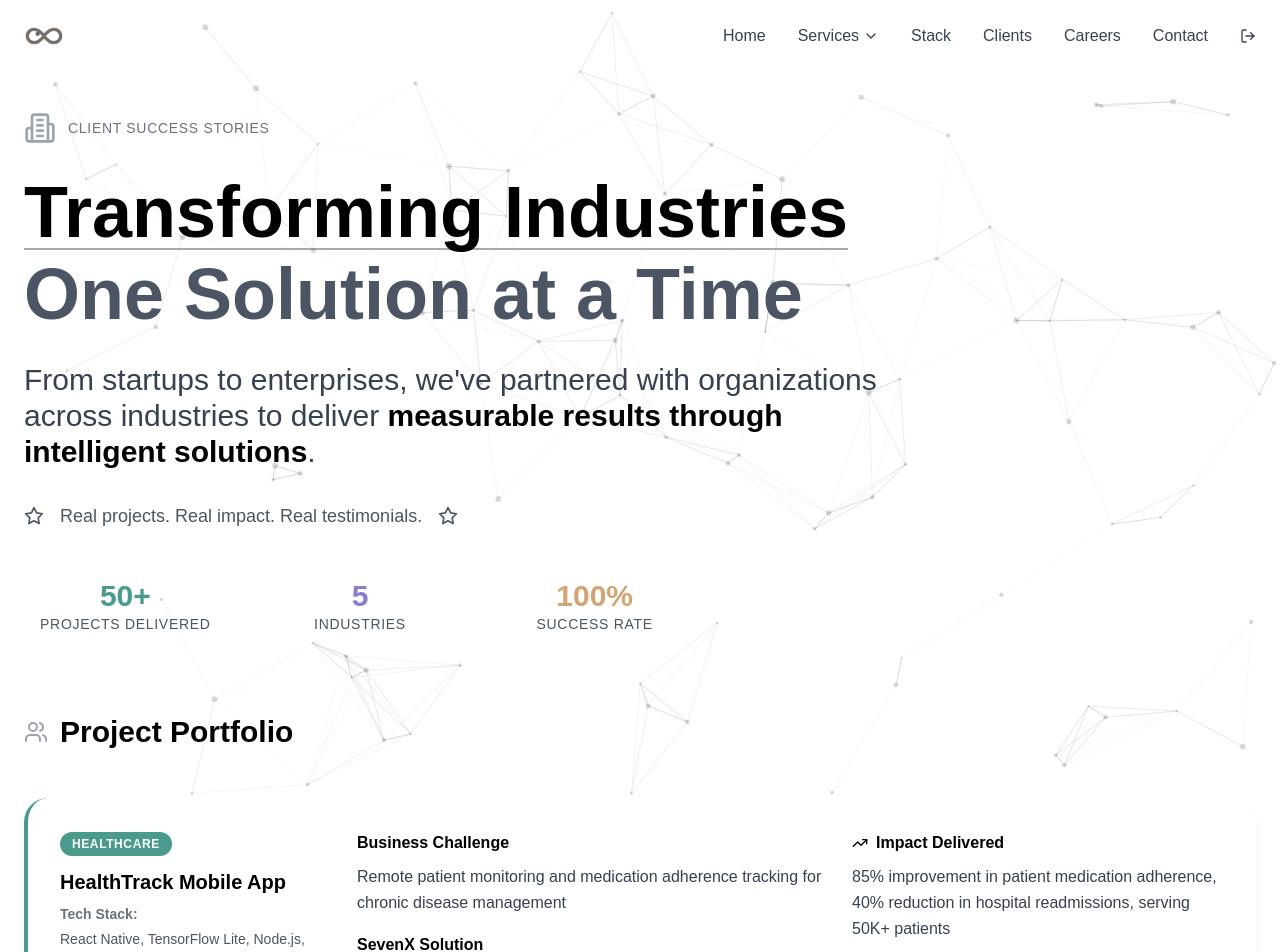
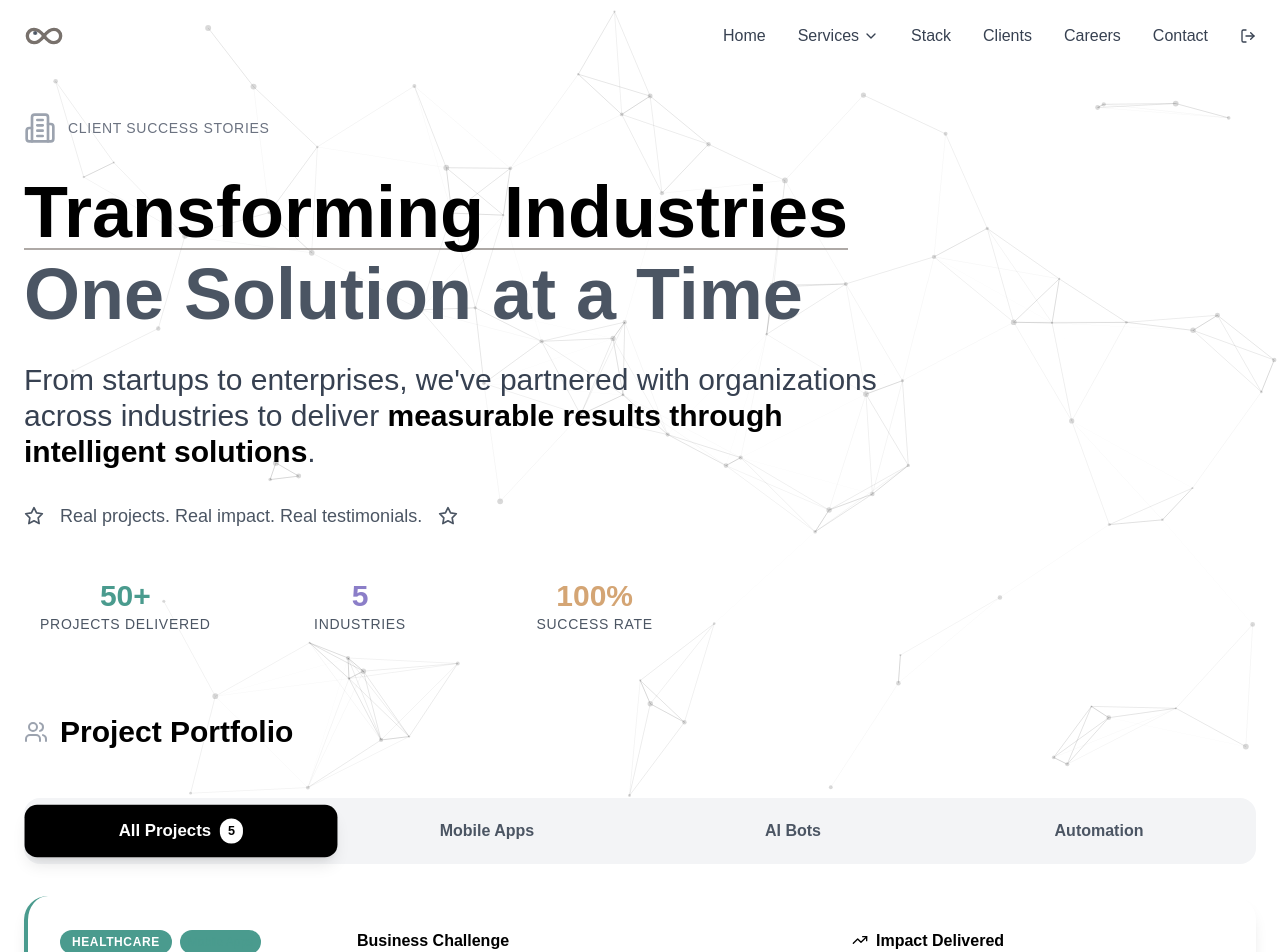
Before and after one commit to HeyItsSashi/848, a React (Vite) app: page /clients in a window 1280 px wide. Shown: the top 952 px of the page. Built offline with nearby package versions, Linux system fonts and the light colour scheme.

Commit message:
Convert Project Portfolio to tabbed interface

```diff
--- a/src/pages/Clients.tsx
+++ b/src/pages/Clients.tsx
@@ -5,8 +5,11 @@ import ParticleBackground from '../components/ParticleBackground';
 import Contact from '../components/Contact';
 
 const Clients = () => {
+  const [activeTab, setActiveTab] = React.useState(0);
+
   const clientProjects = [
     {
+      id: 'healthcare',
       project: "HealthTrack Mobile App",
       industry: "Healthcare",
       businessNeed: "Remote patient monitoring and medication adherence tracking for chronic disease management",
@@ -15,9 +18,11 @@ const Clients = () => {
       impact: "85% improvement in patient medication adherence, 40% reduction in hospital readmissions, serving 50K+ patients",
       testimonial: "SevenX Global transformed our patient care delivery. The AI-driven insights have revolutionized how we monitor and support our chronic disease patients.",
       client: "Dr. Sarah Johnson, Chief Medical Officer",
-      color: "teal"
+      color: "teal",
+      category: "Mobile Apps"
     },
     {
+      id: 'retail',
       project: "RetailBot Assistant",
       industry: "Retail & E-commerce",
       businessNeed: "24/7 customer support automation and personalized product recommendations to increase sales conversion",
@@ -26,9 +31,11 @@ const Clients = () => {
       impact: "300% increase in customer engagement, 65% reduction in support tickets, 45% boost in average order value",
       testimonial: "Our customers love the instant, personalized support. The bot handles complex queries beautifully and has significantly improved our sales metrics.",
       client: "Michael Chen, VP of Customer Experience",
-      color: "purple"
+      color: "purple",
+      category: "AI Bots"
     },
     {
+      id: 'manufacturing',
       project: "SmartFactory Automation",
       industry: "Manufacturing",
       businessNeed: "Streamline production workflows, reduce manual errors, and optimize equipment maintenance scheduling",
@@ -37,9 +44,11 @@ const Clients = () => {
       impact: "50% reduction in production downtime, 30% decrease in manufacturing defects, 25% cost savings annually",
       testimonial: "The automation platform has transformed our manufacturing efficiency. We now predict equipment failures before they happen and maintain consistent quality.",
       client: "Jennifer Rodriguez, Operations Director",
-      color: "golden"
+      color: "golden",
+      category: "Automation"
     },
     {
+      id: 'finance',
       project: "FinanceFlow Mobile Suite",
       industry: "Financial Services",
       businessNeed: "Modernize legacy banking systems with secure mobile banking and automated compliance reporting",
@@ -48,9 +57,11 @@ const Clients = () => {
       impact: "90% faster transaction processing, 99.8% fraud detection accuracy, full regulatory compliance achieved",
       testimonial: "SevenX Global delivered a banking solution that exceeds industry security standards while providing an exceptional user experience.",
       client: "Robert Kim, Chief Technology Officer",
-      color: "sky"
+      color: "sky",
+      category: "Mobile Apps"
     },
     {
+      id: 'education',
       project: "EduAdapt Learning Platform",
       industry: "Education Technology",
       businessNeed: "Personalized learning experiences that adapt to individual student progress and learning styles",
@@ -59,10 +70,21 @@ const Clients = () => {
       impact: "70% improvement in student engagement, 55% faster learning progression, 95% student satisfaction rate",
       testimonial: "The platform has revolutionized how our students learn. Each student now gets a truly personalized education experience that adapts to their needs.",
       client: "Dr. Amanda Foster, Head of Digital Learning",
-      color: "rust"
+      color: "rust",
+      category: "Automation"
     }
   ];
 
+  const projectCategories = [
+    { name: "All Projects", key: "all" },
+    { name: "Mobile Apps", key: "Mobile Apps" },
+    { name: "AI Bots", key: "AI Bots" },
+    { name: "Automation", key: "Automation" }
+  ];
+
+  const filteredProjects = activeTab === 0
+    ? clientProjects
+    : clientProjects.filter(project => project.category === projectCategories[activeTab].key);
   return (
     <div className="min-h-screen pt-20 bg-white relative">
       {/* Particle Background */}
@@ -120,8 +142,33 @@ const Clients = () => {
             <h2 className="text-3xl font-bold text-black">Project Portfolio</h2>
           </div>
 
+          {/* Tabbed Navigation */}
+          <div className="flex flex-wrap gap-2 mb-8 bg-gray-100 p-2 rounded-2xl">
+            {projectCategories.map((category, index) => (
+              <button
+                key={index}
+                onClick={() => setActiveTab(index)}
+                className={`px-6 py-3 rounded-xl font-semibold transition-all duration-300 flex-1 min-w-fit ${
+                  activeTab === index
+                    ? 'bg-black text-white shadow-lg transform scale-105'
+                    : 'bg-transparent text-gray-600 hover:text-black hover:bg-white hover:shadow-md hover:scale-102'
+                }`}
+              >
+                <span className="flex items-center justify-center space-x-2">
+                  <span>{category.name}</span>
+                  {activeTab === index && (
+                    <span className="bg-white text-black text-xs px-2 py-1 rounded-full">
+                      {index === 0 ? clientProjects.length : filteredProjects.length}
+                    </span>
+                  )}
+                </span>
+              </button>
+            ))}
+          </div>
+
+          {/* Projects Display */}
           <div className="space-y-8">
-            {clientProjects.map((project, index) => (
+            {filteredProjects.map((project, index) => (
               <div
                 key={index}
                 className={`bg-white rounded-3xl p-8 shadow-lg hover:shadow-2xl transition-all duration-500 group hover:-translate-y-2 border-l-4 ${
@@ -130,7 +177,8 @@ const Clients = () => {
                   project.color === 'golden' ? 'border-golden hover:border-golden' :
                   project.color === 'sky' ? 'border-sky hover:border-sky' :
                   'border-rust hover:border-rust'
-                } hover:scale-[1.02] cursor-pointer`}
+                } hover:scale-[1.02] cursor-pointer animate-fadeInUp`}
+                style={{ animationDelay: `${index * 0.1}s` }}
               >
                 <div className="grid lg:grid-cols-12 gap-6 items-start">
                   {/* Project Info */}
@@ -143,6 +191,13 @@ const Clients = () => {
                       'bg-rust text-white'
                     }`}>
                       {project.industry}
+                    </div>
+                    <div className={`inline-flex px-2 py-1 rounded-full text-xs font-medium mb-3 ml-2 ${
+                      project.category === 'Mobile Apps' ? 'bg-teal bg-opacity-20 text-teal' :
+                      project.category === 'AI Bots' ? 'bg-purple bg-opacity-20 text-purple' :
+                      'bg-golden bg-opacity-20 text-golden'
+                    }`}>
+                      {project.category}
                     </div>
                     <h3 className="text-xl font-bold text-black mb-2 group-hover:text-gray-700 transition-colors duration-300">
                       {project.project}
@@ -209,6 +264,17 @@ const Clients = () => {
               </div>
             ))}
           </div>
+
+          {/* Empty state for filtered results */}
+          {filteredProjects.length === 0 && (
+            <div className="text-center py-16">
+              <div className="w-24 h-24 bg-gray-100 rounded-full flex items-center justify-center mx-auto mb-6">
+                <Building2 className="w-12 h-12 text-gray-400" />
+              </div>
+              <h3 className="text-2xl font-bold text-gray-600 mb-4">No projects found</h3>
+              <p className="text-gray-500">Try selecting a different category to view our work.</p>
+            </div>
+          )}
         </section>
 
         {/* Industries We Serve */}
```
